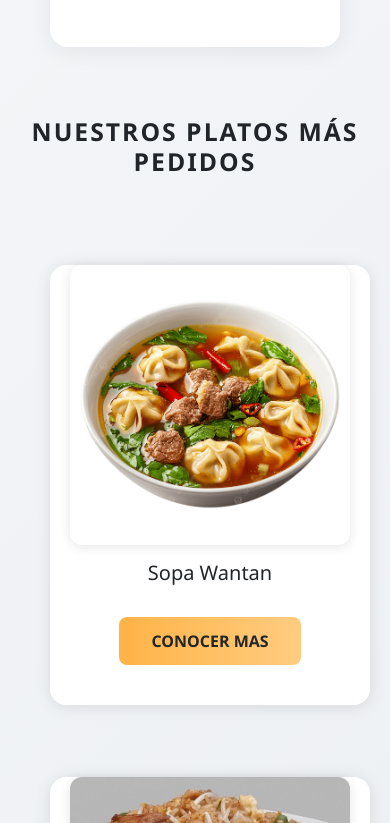
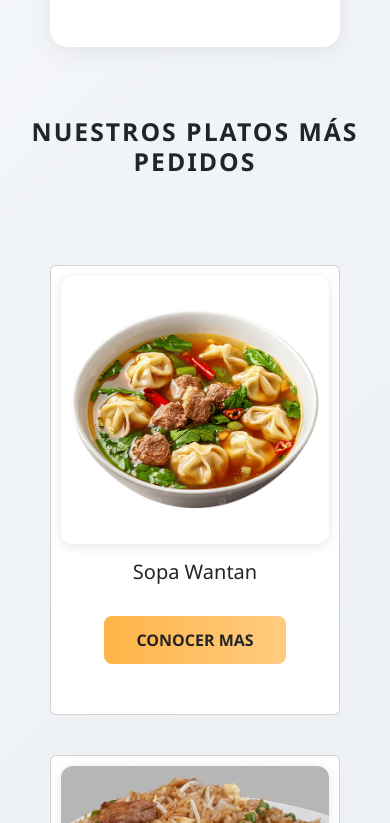
Before and after one commit to Joseph-RC/SopaWantan, a plain HTML site: page index.html in a window 390 px wide. Shown: the part 1177-2000 px from the top of the page. Drawn offline with Linux system fonts and the light colour scheme; a web font is replaced by a local one.

Commit message:
detalles no guardados

```diff
--- a/css/noboos/mainstyle.css
+++ b/css/noboos/mainstyle.css
@@ -131,10 +131,22 @@
     .cont-cartas {
         display: flex;
         flex-direction: column;
+        align-items: center;
         margin: 50px;
         gap: 20px;
     }
+    .cont-cartas .card {
+        width: 100%;
+    }
+    .cont-cartas .card-body a {
+
+    }
 }
+
+
+
+
+
 
 
 /* Elementos de Boostrap */
@@ -180,7 +192,6 @@ body {
 
 .conmot-img img {
     border-radius: 16px;
-    box-shadow: 0 2px 16px rgba(0,0,0,0.10);
     width: 400px;
 }
 
@@ -223,17 +234,6 @@ body {
     gap: 40px;
 }
 
-.cont-cartas .card {
-    background: #fff;
-    border-radius: 16px;
-    box-shadow: 0 2px 16px rgba(0,0,0,0.10);
-    transition: transform 0.2s, box-shadow 0.2s;
-    border: none;
-    width: 320px;
-    margin-bottom: 32px;
-    padding: 0;
-    text-align: center;
-}
 .cont-cartas .card:hover {
     transform: translateY(-8px) scale(1.03);
     box-shadow: 0 8px 32px rgba(0,0,0,0.13);
```
